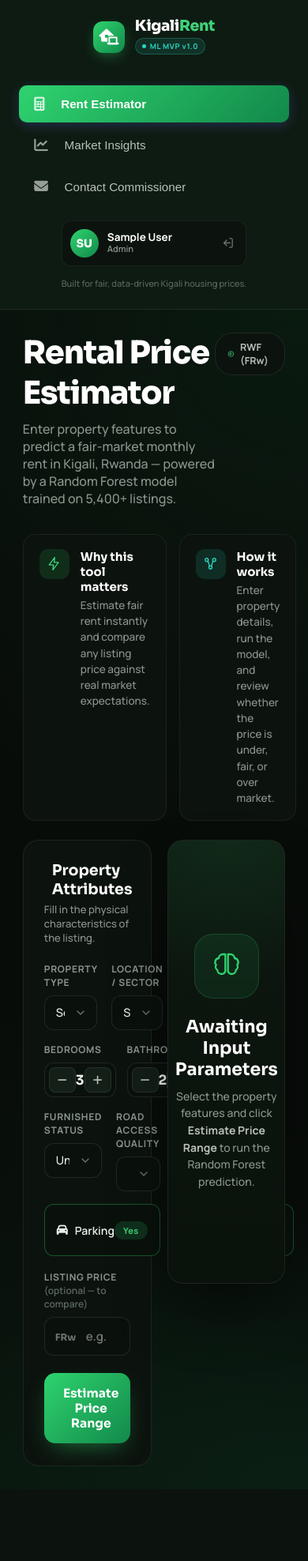
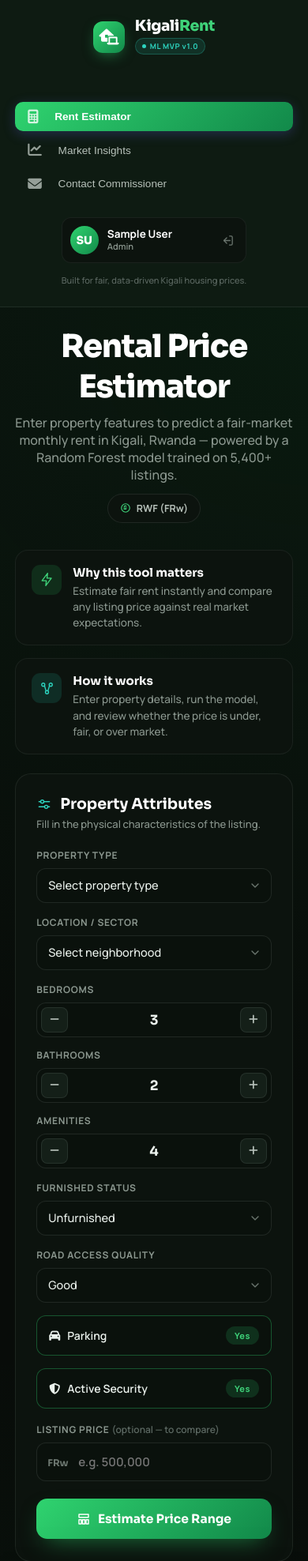
Before and after one commit to Uwingabir/kigali-rental-price-estimator, a Flask app: page / in a window 390 px wide. Shown: the top 1976 px of the page at 79% size. Before the commit the page ends 1885 px from the top, so only its background shows below. Run offline with Flask 3, Linux system fonts and the light colour scheme; the visitor is signed in with stand-in values (Sample User, id 1); parts of the project's set-up code (start-up, migrations or seed data) failed here and were passed over.

Commit message:
Add responsive mobile media queries and inline grid collapse rules to style.css

```diff
--- a/static/css/style.css
+++ b/static/css/style.css
@@ -1788,3 +1788,84 @@ h1, h2, h3, h4, .logo-container, .brand-section h2, .submit-btn, .qty-btn, .pric
         opacity: 1;
     }
 }
+
+/* ─── MOBILE & TABLET RESPONSIVENESS ─── */
+@media (max-width: 1024px) {
+    .split-pane-layout {
+        grid-template-columns: 1fr;
+    }
+}
+
+@media (max-width: 768px) {
+    .app-container {
+        flex-direction: column;
+    }
+
+    .sidebar {
+        width: 100%;
+        border-right: none;
+        border-bottom: 1px solid var(--border-color);
+        padding: 1.5rem 1.2rem;
+        gap: 1.5rem;
+    }
+
+    .brand-section {
+        margin-bottom: 1rem;
+        justify-content: center;
+    }
+
+    .nav-menu {
+        flex-direction: row;
+        flex-wrap: wrap;
+        justify-content: center;
+        gap: 0.5rem;
+    }
+
+    .nav-btn {
+        padding: 0.6rem 1rem;
+        font-size: 0.85rem;
+    }
+
+    .main-content {
+        padding: 1.5rem 1.2rem;
+        max-height: none;
+        overflow-y: visible;
+    }
+
+    .content-header {
+        flex-direction: column;
+        align-items: flex-start;
+        gap: 0.8rem;
+        text-align: center;
+        width: 100%;
+    }
+
+    .content-header > div {
+        width: 100%;
+    }
+
+    .content-header h1 {
+        font-size: 1.8rem;
+    }
+
+    .header-actions {
+        width: 100%;
+        display: flex;
+        justify-content: center;
+    }
+
+    /* Dynamically collapse all inline grid template columns to single column on mobile */
+    div[style*="grid-template-columns"] {
+        grid-template-columns: 1fr !important;
+    }
+
+    /* Donut chart stack */
+    .donut-container {
+        flex-direction: column;
+        text-align: center;
+    }
+
+    .donut-legend {
+        width: 100%;
+    }
+}
```
